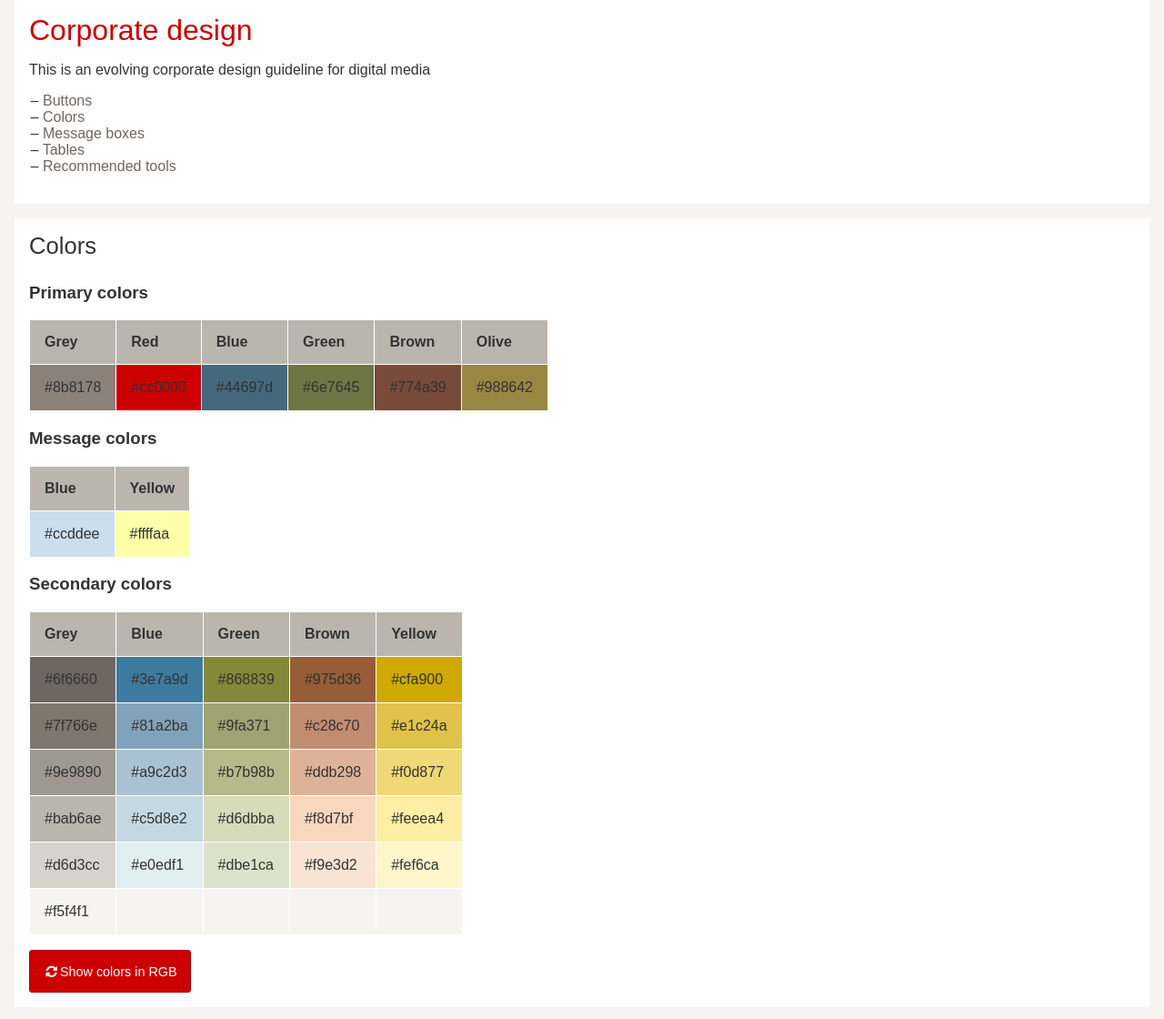
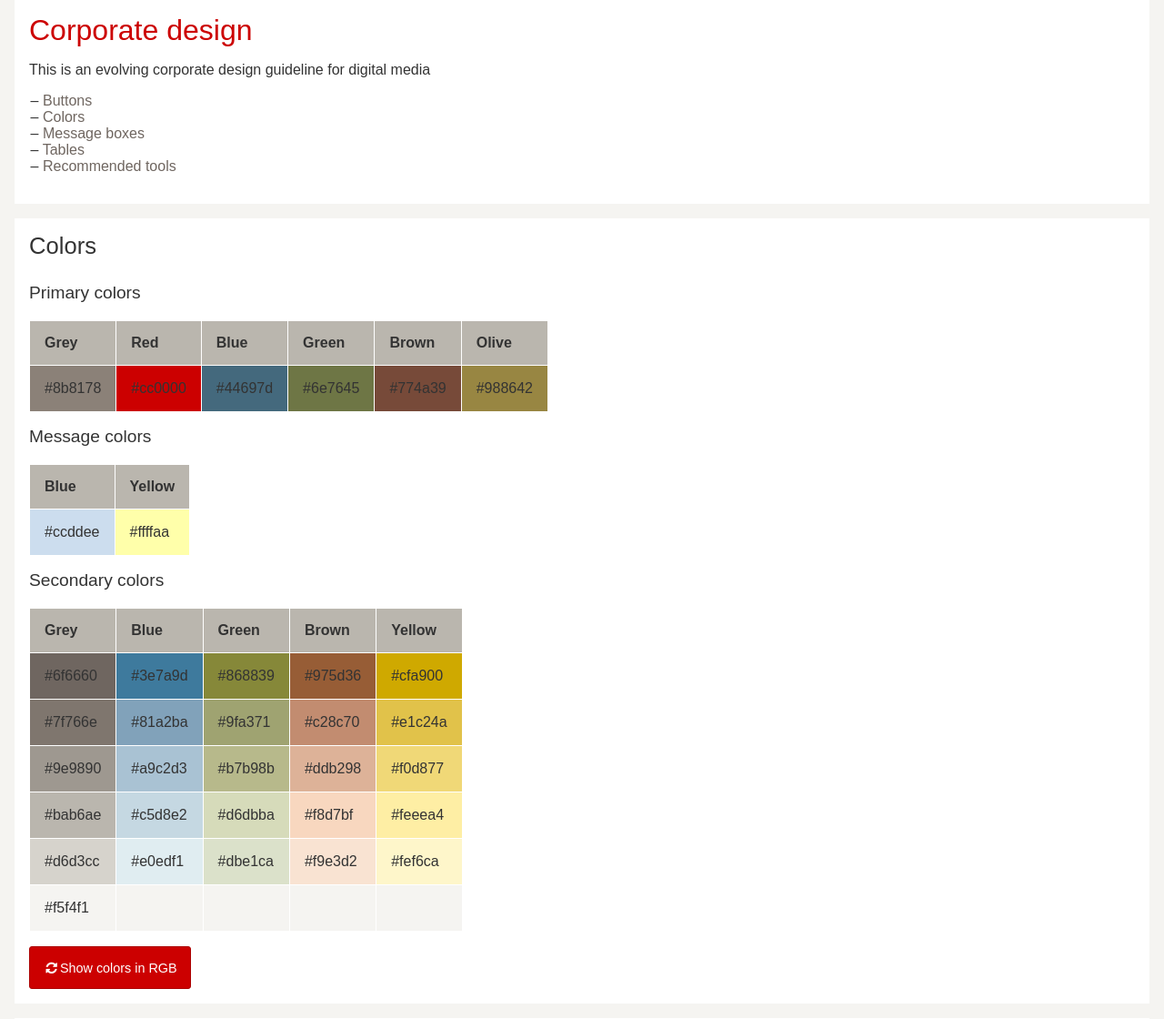
Before and after one commit to zrhsat/corporate-design, a PHP site: page / in a window 1280 px wide. Shown: the part 17-1137 px from the top of the page at 91% size. Run offline with PHP 8.4, Linux system fonts and the light colour scheme; some libraries are stand-ins or nearby versions.

Commit message:
css edit

```diff
--- a/css/sat.css
+++ b/css/sat.css
@@ -32,42 +32,48 @@ h2 {
   font-weight: normal;
   margin: 0 0 1em 0; }
 
-/* line 28, C:/Users/xmsc/htdocs/sat-intranet/cd/css/sat.sass */
+/* line 27, C:/Users/xmsc/htdocs/sat-intranet/cd/css/sat.sass */
+h3 {
+  font-size: 1.2em;
+  font-weight: normal;
+  margin: 0 0 1em 0; }
+
+/* line 32, C:/Users/xmsc/htdocs/sat-intranet/cd/css/sat.sass */
 .txt-small {
   font-size: 0.8em; }
 
-/* line 31, C:/Users/xmsc/htdocs/sat-intranet/cd/css/sat.sass */
+/* line 35, C:/Users/xmsc/htdocs/sat-intranet/cd/css/sat.sass */
 ul {
   margin-bottom: 1em;
   list-style: none;
   padding-left: 1em; }
-  /* line 35, C:/Users/xmsc/htdocs/sat-intranet/cd/css/sat.sass */
+  /* line 39, C:/Users/xmsc/htdocs/sat-intranet/cd/css/sat.sass */
   ul li:before {
     content: "– "; }
-  /* line 38, C:/Users/xmsc/htdocs/sat-intranet/cd/css/sat.sass */
+  /* line 42, C:/Users/xmsc/htdocs/sat-intranet/cd/css/sat.sass */
   ul li {
     text-indent: -0.9em; }
 
-/* line 41, C:/Users/xmsc/htdocs/sat-intranet/cd/css/sat.sass */
+/* line 45, C:/Users/xmsc/htdocs/sat-intranet/cd/css/sat.sass */
 section {
   margin: 1em;
   padding: 1em;
   background-color: #fff; }
 
-/* line 46, C:/Users/xmsc/htdocs/sat-intranet/cd/css/sat.sass */
+/* line 50, C:/Users/xmsc/htdocs/sat-intranet/cd/css/sat.sass */
 table {
   font-size: 1em;
   display: table;
   border-collapse: collapse;
   border-spacing: 0;
   margin-bottom: 1em; }
-  /* line 52, C:/Users/xmsc/htdocs/sat-intranet/cd/css/sat.sass */
+  /* line 56, C:/Users/xmsc/htdocs/sat-intranet/cd/css/sat.sass */
   table caption {
     caption-side: bottom;
     text-align: left;
     padding: 1em;
     font-size: 0.9em; }
-  /* line 65, C:/Users/xmsc/htdocs/sat-intranet/cd/css/sat.sass */
+  /* line 69, C:/Users/xmsc/htdocs/sat-intranet/cd/css/sat.sass */
   table tr th {
     background-color: #bab6ae;
     padding: 1em;
@@ -75,20 +81,20 @@ table {
     height: 1em;
     text-align: left;
     border: 1px solid white; }
-  /* line 72, C:/Users/xmsc/htdocs/sat-intranet/cd/css/sat.sass */
+  /* line 76, C:/Users/xmsc/htdocs/sat-intranet/cd/css/sat.sass */
   table tr td {
     text-align: left;
     padding: 1em;
     vertical-align: top;
     border: 1px solid white; }
-  /* line 78, C:/Users/xmsc/htdocs/sat-intranet/cd/css/sat.sass */
+  /* line 82, C:/Users/xmsc/htdocs/sat-intranet/cd/css/sat.sass */
   table tr:nth-child(odd) {
     background-color: #f5f4f1; }
-  /* line 82, C:/Users/xmsc/htdocs/sat-intranet/cd/css/sat.sass */
+  /* line 86, C:/Users/xmsc/htdocs/sat-intranet/cd/css/sat.sass */
   table tfoot td {
     background-color: #d6d3cc; }
 
-/* line 87, C:/Users/xmsc/htdocs/sat-intranet/cd/css/sat.sass */
+/* line 91, C:/Users/xmsc/htdocs/sat-intranet/cd/css/sat.sass */
 button {
   color: #333;
   font-size: 0.9em;
@@ -96,67 +102,67 @@ button {
   padding: 1em;
   border-radius: 3px;
   margin: 0; }
-  /* line 94, C:/Users/xmsc/htdocs/sat-intranet/cd/css/sat.sass */
+  /* line 98, C:/Users/xmsc/htdocs/sat-intranet/cd/css/sat.sass */
   button:hover {
     /*cursor:pointer; */ }
 
-/* line 97, C:/Users/xmsc/htdocs/sat-intranet/cd/css/sat.sass */
+/* line 101, C:/Users/xmsc/htdocs/sat-intranet/cd/css/sat.sass */
 .sat-btn-1 {
   background-color: #666666;
   border: 1px solid #333333;
   color: #ffffff; }
-  /* line 101, C:/Users/xmsc/htdocs/sat-intranet/cd/css/sat.sass */
+  /* line 105, C:/Users/xmsc/htdocs/sat-intranet/cd/css/sat.sass */
   .sat-btn-1:hover {
     background-color: #333333;
     border: 1px solid #333333;
     color: #ffffff; }
 
-/* line 106, C:/Users/xmsc/htdocs/sat-intranet/cd/css/sat.sass */
+/* line 110, C:/Users/xmsc/htdocs/sat-intranet/cd/css/sat.sass */
 .sat-btn-2 {
   background-color: #9e9890;
   border: 1px solid #7f766e;
   color: #ffffff; }
-  /* line 110, C:/Users/xmsc/htdocs/sat-intranet/cd/css/sat.sass */
+  /* line 114, C:/Users/xmsc/htdocs/sat-intranet/cd/css/sat.sass */
   .sat-btn-2:hover {
     background-color: #7f766e;
     border: 1px solid #7f766e;
     color: #ffffff; }
 
-/* line 115, C:/Users/xmsc/htdocs/sat-intranet/cd/css/sat.sass */
+/* line 119, C:/Users/xmsc/htdocs/sat-intranet/cd/css/sat.sass */
 .sat-btn-3 {
   background-color: #cc0000;
   border: 1px solid #ab0000;
   color: #ffffff; }
-  /* line 119, C:/Users/xmsc/htdocs/sat-intranet/cd/css/sat.sass */
+  /* line 123, C:/Users/xmsc/htdocs/sat-intranet/cd/css/sat.sass */
   .sat-btn-3:hover {
     background-color: #ab0000;
     border: 1px solid #ab0000;
     color: #ffffff; }
 
-/* line 124, C:/Users/xmsc/htdocs/sat-intranet/cd/css/sat.sass */
+/* line 128, C:/Users/xmsc/htdocs/sat-intranet/cd/css/sat.sass */
 .sat-btn-4 {
   background-color: #f4f3f0;
   border: 1px solid #d6d3cc;
   color: #000000; }
-  /* line 128, C:/Users/xmsc/htdocs/sat-intranet/cd/css/sat.sass */
+  /* line 132, C:/Users/xmsc/htdocs/sat-intranet/cd/css/sat.sass */
   .sat-btn-4:hover {
     background-color: #d6d3cc;
     border: 1px solid #d6d3cc;
     color: #000000; }
 
-/* line 133, C:/Users/xmsc/htdocs/sat-intranet/cd/css/sat.sass */
+/* line 137, C:/Users/xmsc/htdocs/sat-intranet/cd/css/sat.sass */
 .box {
   padding: 1em;
   margin: 1em 0; }
-  /* line 136, C:/Users/xmsc/htdocs/sat-intranet/cd/css/sat.sass */
+  /* line 140, C:/Users/xmsc/htdocs/sat-intranet/cd/css/sat.sass */
   .box.box-error {
     background-color: #ffffaa; }
-  /* line 138, C:/Users/xmsc/htdocs/sat-intranet/cd/css/sat.sass */
+  /* line 142, C:/Users/xmsc/htdocs/sat-intranet/cd/css/sat.sass */
   .box.box-info {
     background-color: #ccddee; }
 
 /* site button ------------------------------ */
-/* line 144, C:/Users/xmsc/htdocs/sat-intranet/cd/css/sat.sass */
+/* line 148, C:/Users/xmsc/htdocs/sat-intranet/cd/css/sat.sass */
 button.view-hex {
   display: none; }
 
--- a/css/sat.sass
+++ b/css/sat.sass
@@ -23,6 +23,10 @@ h1
 
 h2
   font-size: 1.6em
+  font-weight: normal
+  margin: 0 0 1em 0
+h3
+  font-size: 1.2em
   font-weight: normal
   margin: 0 0 1em 0
 
```
Also changed, not shown: 1 other file.
